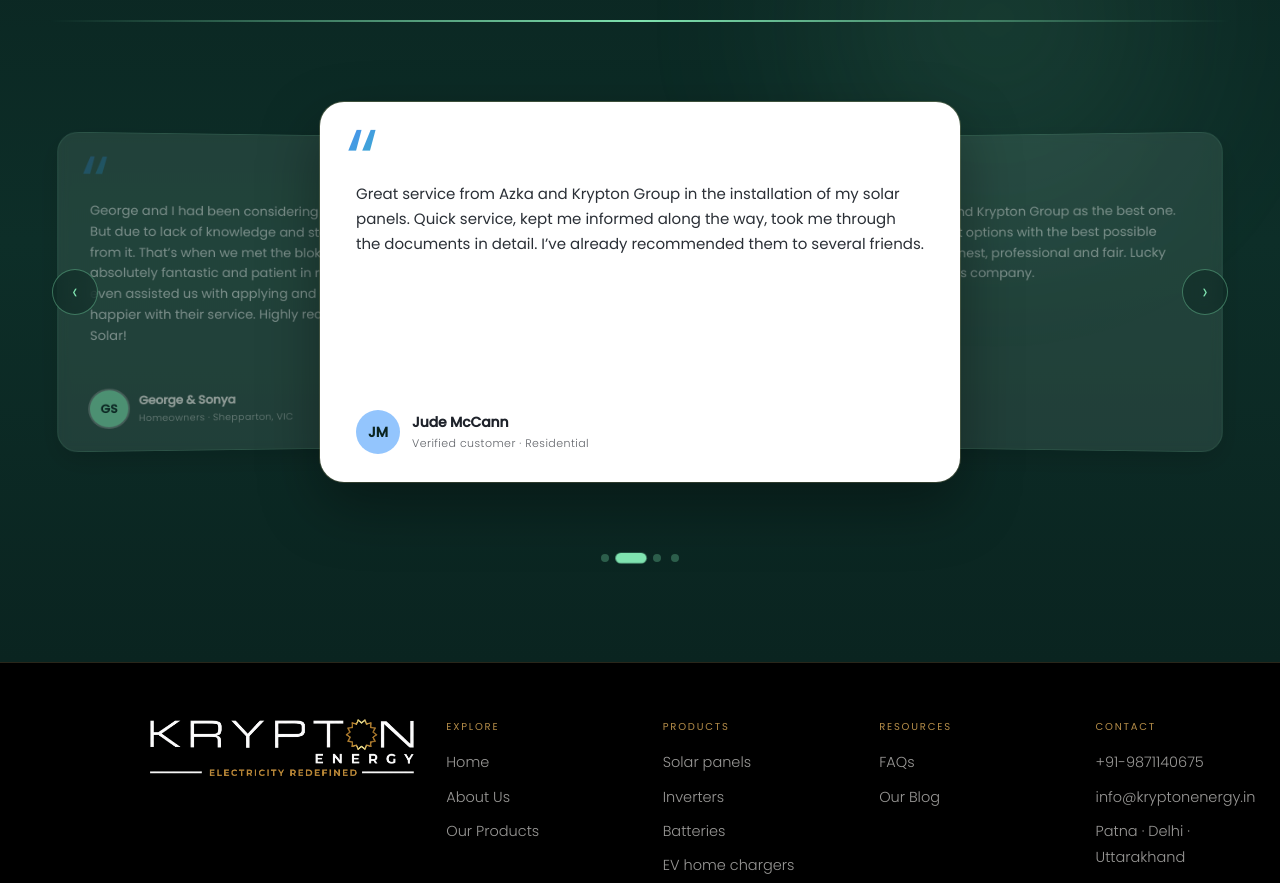
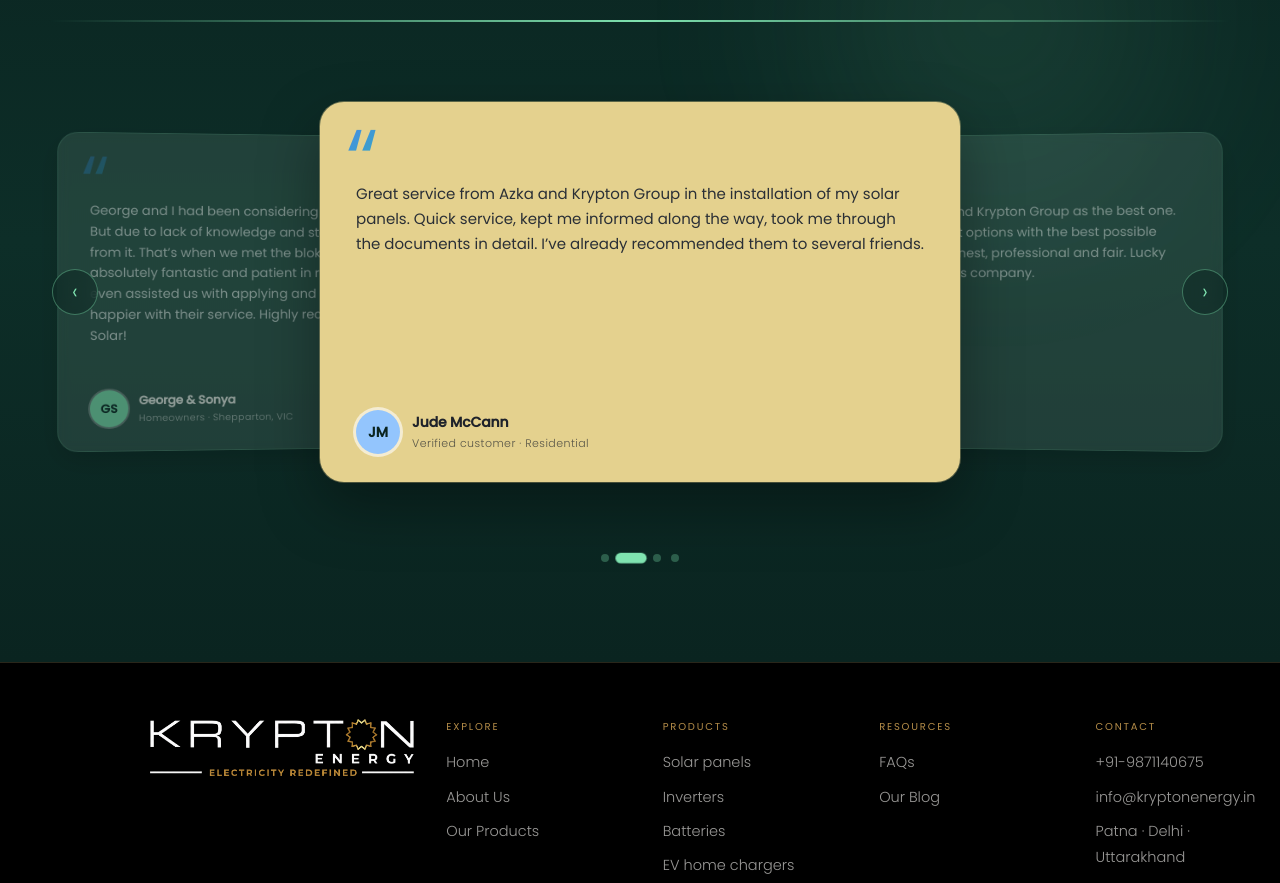
Before and after one commit to codenamesilver-alt/krypton-energy-react, a React (Vite) app in the folder app/: page / in a window 1280 px wide. Shown: the part 3940-4823 px from the top of the page. Built offline with nearby package versions, Linux system fonts and the light colour scheme; no server answers.

Commit message:
Set center testimonial card background to #e4d18e

```diff
--- a/app/src/styles/testimonials.css
+++ b/app/src/styles/testimonials.css
@@ -104,9 +104,9 @@
   z-index: 3;
   opacity: 1;
   transform: translateX(-50%) translateZ(0) scale(1);
-  background: #ffffff;
+  background: #e4d18e;
   color: #1e222a;
-  box-shadow: 0 24px 60px rgba(0, 0, 0, 0.35), 0 0 0 1px rgba(228, 209, 142, 0.25);
+  box-shadow: 0 24px 60px rgba(0, 0, 0, 0.35), 0 0 0 1px rgba(228, 209, 142, 0.4);
 }
 .testi-card--left {
   z-index: 2;
```
